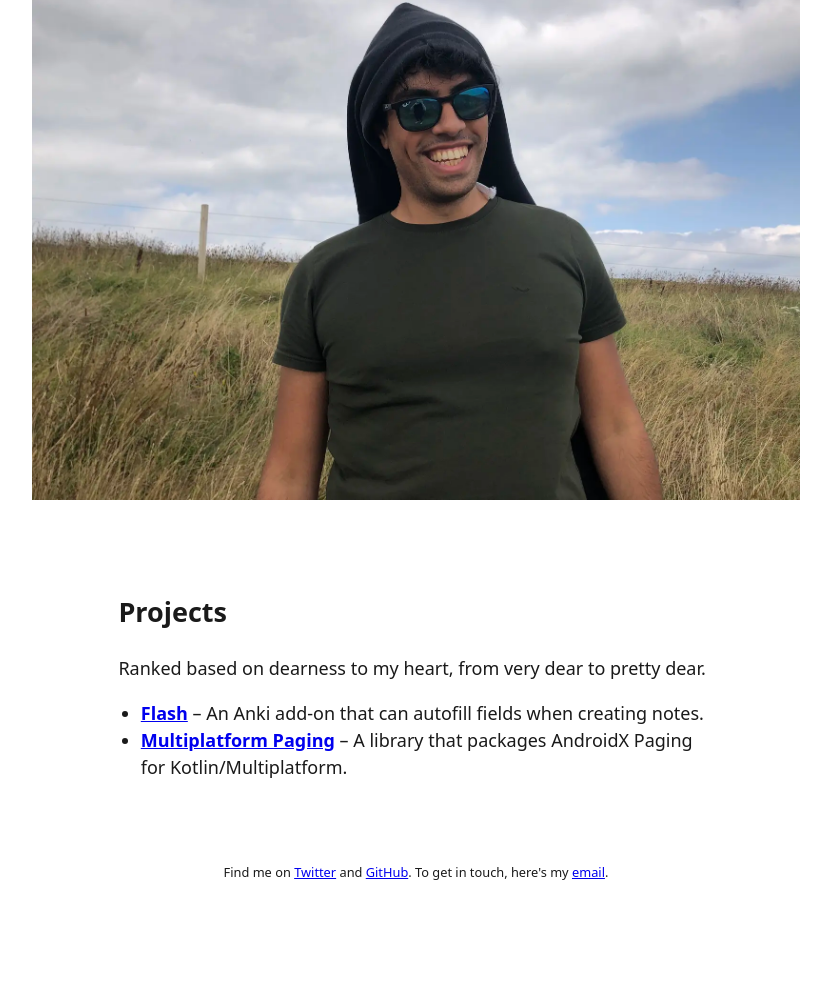
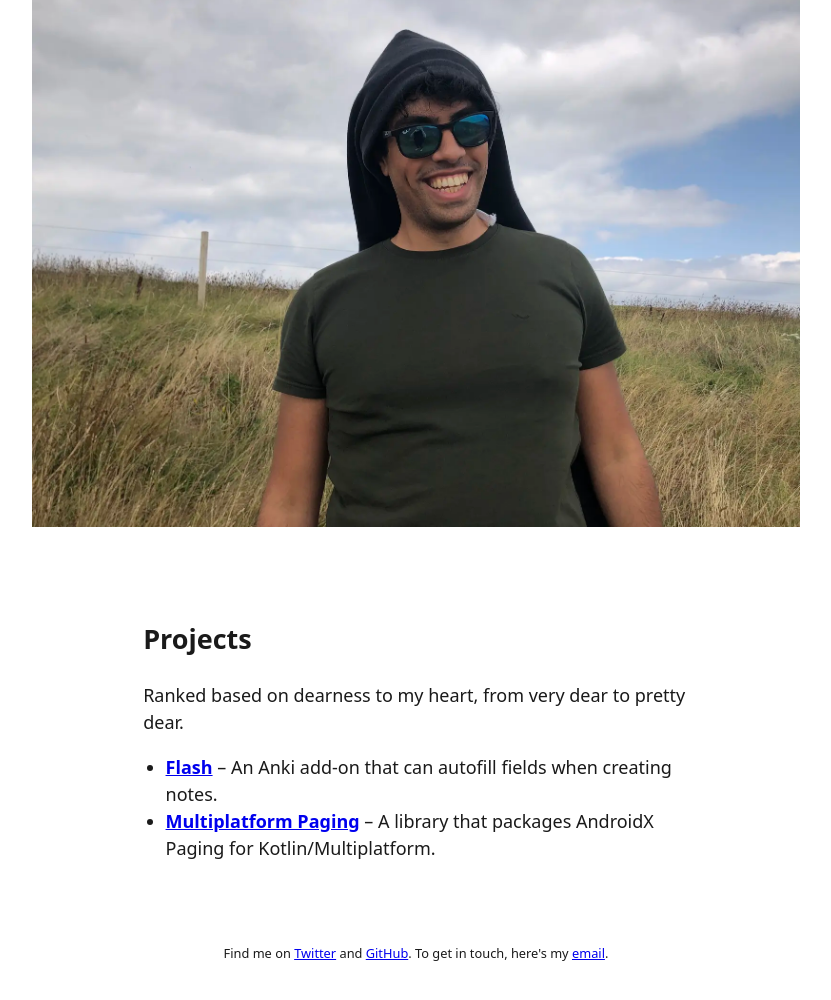
Before and after one commit to veyndan/veyndan.github.io, a website: page index.html in a window 1280 px wide. Shown: the part 402-1402 px from the top of the page, without its empty margins (224-1055 px from the left). Drawn offline with nearby package versions, Linux system fonts and the light colour scheme.

Commit message:
Simplify layout mechanism
See https://www.joshwcomeau.com/css/full-bleed/

```diff
--- a/spiffy/spiffy.css
+++ b/spiffy/spiffy.css
@@ -17,20 +17,20 @@ body {
     align-items: center;
 }
 
-main h1, main h2, main h3, main h4, main h5, main h6, main p, main ul, footer address {
-    width: 100%;
-    max-width: 40rem;
-    padding-inline: 1.4rem;
+article {
+    display: grid;
+    max-width: 48rem;
+    grid-template-columns: 1fr min(53ch, calc(100% - 2.8rem)) 1fr;
+    grid-column-gap: 1.4rem;
 }
 
-main img, main table {
-    max-width: 48rem;
+article > *, footer > * {
+    grid-column: 2;
 }
 
-article {
-    display: flex;
-    flex-direction: column;
-    align-items: center;
+article > img, article > table {
+    width: 100%;
+    grid-column: 1 / -1;
 }
 
 h1, h2, h3, h4, h5, h6 {
@@ -81,8 +81,8 @@ img {
     margin-bottom: 2.4rem;
 }
 
-li {
-    margin-inline-start: 1.4rem;
+ul {
+    padding-inline-start: 1.4rem;
 }
 
 main + footer {
```
